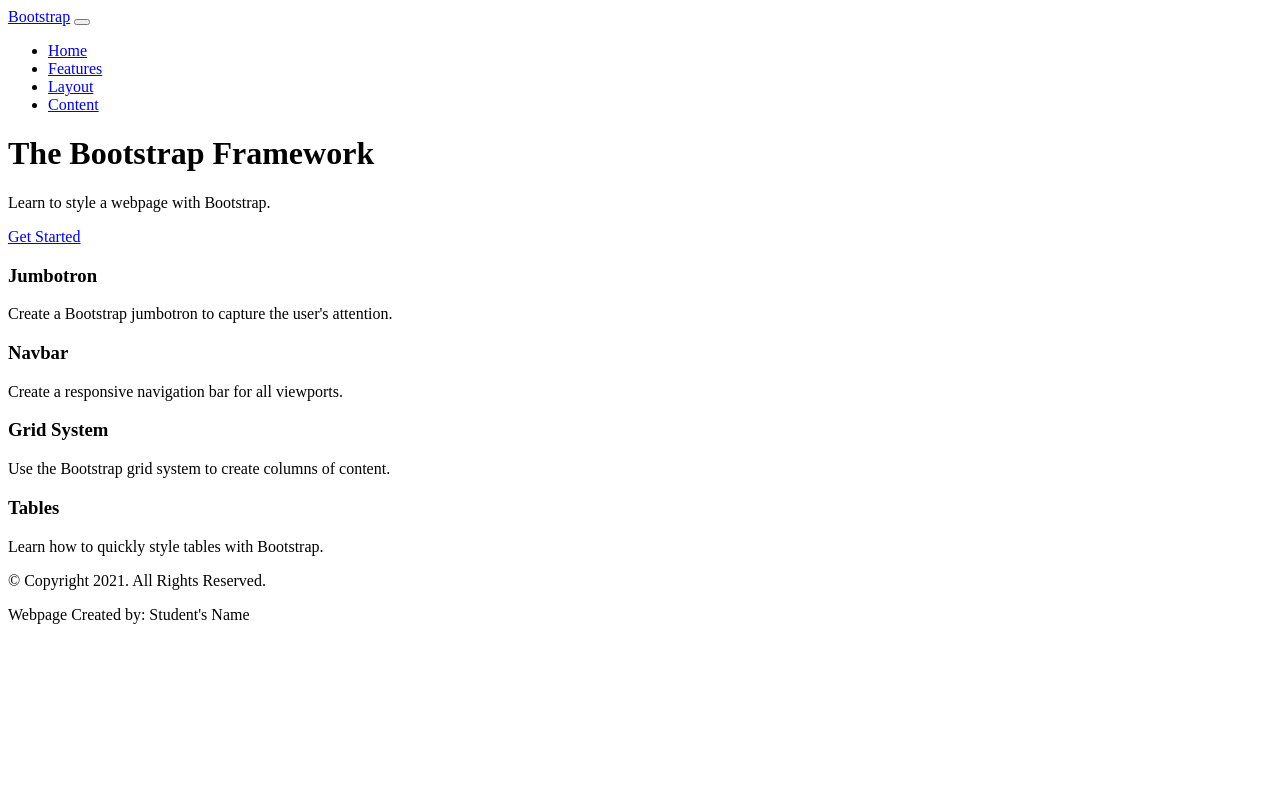
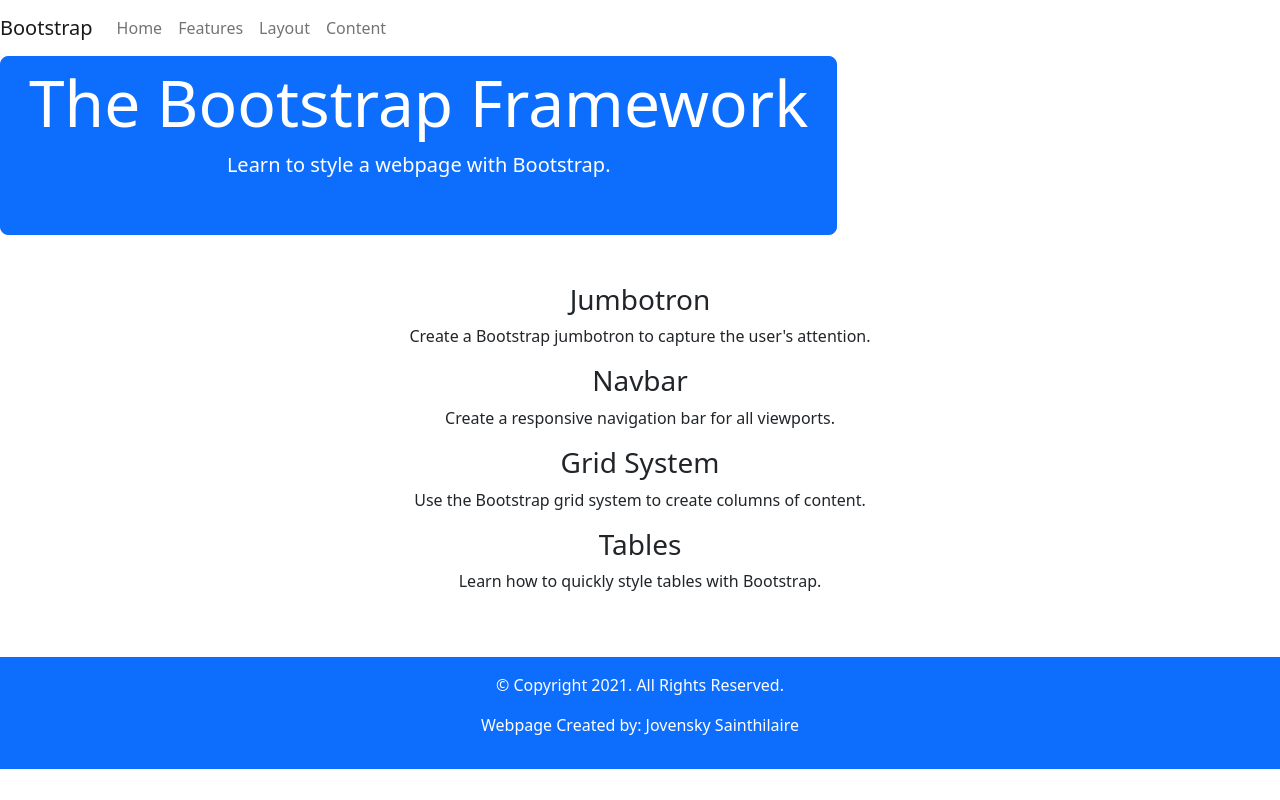
Before and after one commit to Jovensky619/chapter12, a plain HTML site: page Apply, Extend, Analyze/analyze/analyze12.html in a window 1280 px wide. Drawn offline with nearby package versions, Linux system fonts and the light colour scheme.

Commit message:
Update analyze12.html

```diff
--- a/Apply, Extend, Analyze/analyze/analyze12.html
+++ b/Apply, Extend, Analyze/analyze/analyze12.html
@@ -1,17 +1,20 @@
 <!doctype html>
-<!-- Student's Name, Current Date -->
+<!-- Student's Name-Jovensky Sainthilaire, Current Date- 12/2/22 -->
 <html lang="en">
   <head>
     <!-- Required meta tags -->
     <meta charset="utf-8">
     <meta name="viewport" content="width=device-width, initial-scale=1, shrink-to-fit=no">
+    <link href="https://cdn.jsdelivr.net/npm/bootstrap@5.2.3/dist/css/bootstrap.min.css" rel="stylesheet" integrity="sha384-rbsA2VBKQhggwzxH7pPCaAqO46MgnOM80zW1RWuH61DGLwZJEdK2Kadq2F9CUG65" crossorigin="anonymous">
 
     <title>Using Bootstrap | Analyze 12</title>
   </head>
   <body>
 
+
+
     <!-- Bootstrap Navigation bar -->
-    <nav>
+    <nav class="navbar navbar-expand-sm navbar-light">
 
       <a class="navbar-brand" href="#">Bootstrap</a>
 
@@ -21,26 +24,26 @@
       </button>
 
       <!-- Nav links -->
-      <div class="collapse navbar-collapse" id="navbarResponsive">
+      <div class="collapse navbar-collapse" id="navbarResponsive" class="navbar navbar-expand-sm navbar-light">
         <ul class="navbar-nav">
-          <li>
-            <a href="#">Home</a>
+          <li class="nav-item"></li>
+            <a class="nav-link" href="#">Home</a>
           </li>
-          <li>
-            <a href="#">Features</a>
+          <li class="nav-item"></li>
+            <a class="nav-link" href="#">Features</a>
           </li>
-          <li>
-            <a href="#">Layout</a>
+          <li class="nav-item"></li>
+            <a class="nav-link" href="#">Layout</a>
           </li>
-          <li>
-            <a href="#">Content</a>
+          <li class="nav-item"></li>
+            <a class="nav-link" href="#">Content</a>
           </li>
         </ul>
       </div>
     </nav>
 
-    <!-- Bootstrap Jumbotron -->
-    <header>
+     <!-- Bootstrap Jumbotron -->
+    <header class="jumbotron jumbotron-fluid text-center mb-0 btn btn-primary btn-lg" role="button">
           <div class="container">
             <h1 class="display-3">The Bootstrap Framework</h1>
             <p class="lead">Learn to style a webpage with Bootstrap.</p>
@@ -48,24 +51,25 @@
           </div>
     </header>
 
+
     <!-- Main Content Area -->
     <main class="container my-5">
 
         <div class="row text-center">
 
-            <div class="col-sm-6">
+            <div class="col-sm-3.">
               <h3>Jumbotron</h3>
               <p>Create a Bootstrap jumbotron to capture the user's attention.</p>
             </div>
-            <div class="col-sm-6">
+            <div class="col-sm-3.">
               <h3>Navbar</h3>
               <p>Create a responsive navigation bar for all viewports.</p>
             </div>
-            <div class="col-sm-6">
+            <div class="col-sm-3.">
               <h3>Grid System</h3>
               <p>Use the Bootstrap grid system to create columns of content.</p>
             </div>
-            <div class="col-sm-6">
+            <div class="col-sm-3.">
               <h3>Tables</h3>
               <p>Learn how to quickly style tables with Bootstrap.</p>
             </div>
@@ -75,11 +79,11 @@
     </main>
 
     <!-- Footer -->
-    <footer class="jumbotron-fluid text-center">
+    <footer class="jumbotron-fluid text-center bg-primary p-3">
 
         <div class="container text-white">
             <p>&copy; Copyright 2021. All Rights Reserved.</p>
-            <p>Webpage Created by: Student's Name</p>
+            <p>Webpage Created by: Jovensky Sainthilaire</p>
         </div>
 
     </footer>
```
